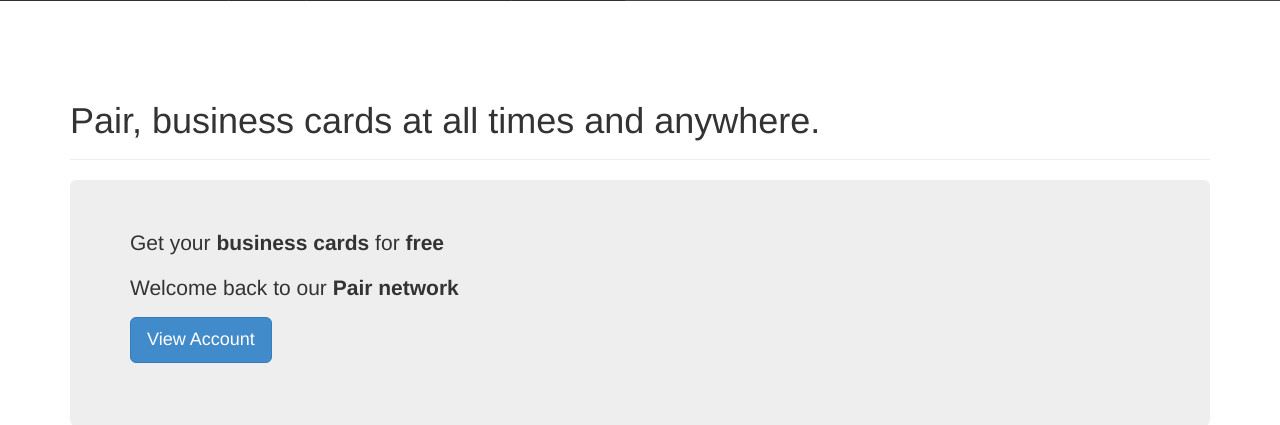
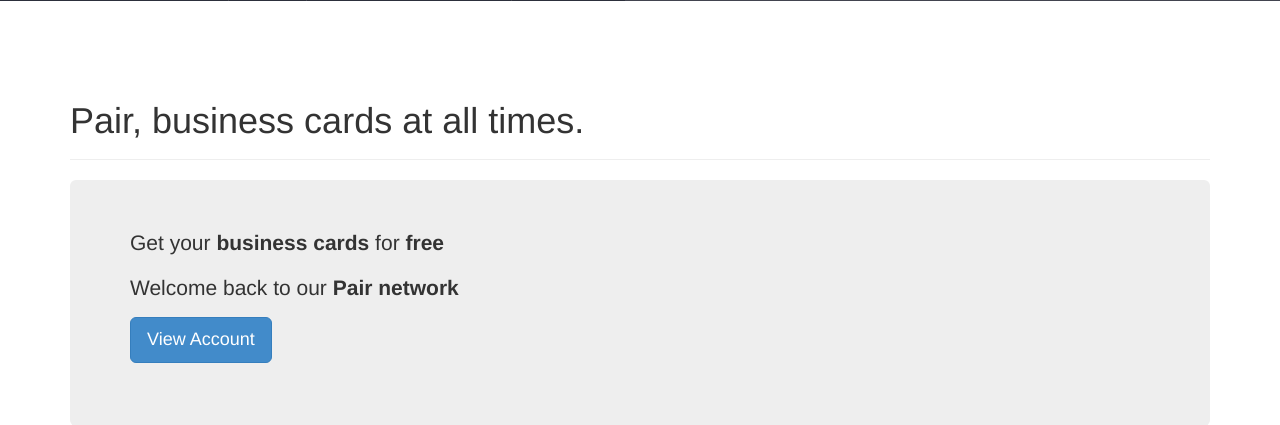
Before and after one commit to JoseUsma/PairLogin, a PHP site: the page made by application/views/index/index.php in a window 1280 px wide. Shown: the part 115-540 px from the top of the page. Run offline with PHP 8.4, Linux system fonts and the light colour scheme; the template is opened without the code that fills it, so the values that code supplies are empty; some libraries are stand-ins or nearby versions.

Commit message:
update header
shorten hearder - not relevant

```diff
--- a/application/views/index/index.php
+++ b/application/views/index/index.php
@@ -3,7 +3,7 @@
     <?php $this->renderFeedbackMessages(); ?>
 
 	<div class="page-header">
-        <h1>Pair, business cards at all times and anywhere.</h1>
+        <h1>Pair, business cards at all times.</h1>
     </div>
 
 	<div class="jumbotron">
```
